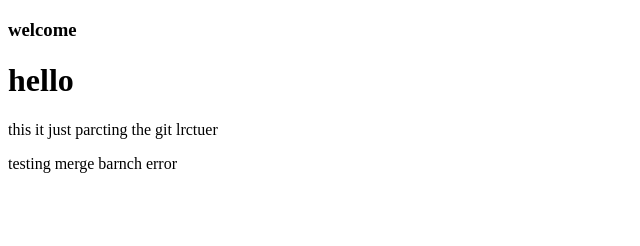
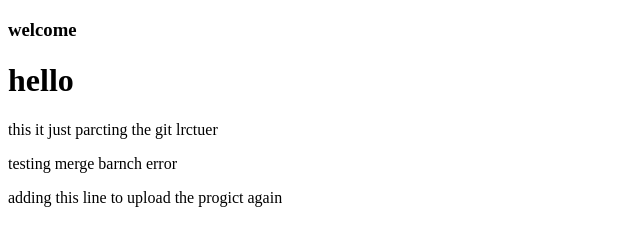
Before and after one commit to Saudalbadwani95/anothertech, a plain HTML site: page index.html in a window 1280 px wide. Shown: the whole page, without its empty margins (0-640 px from the left). Drawn offline with Linux system fonts and the light colour scheme.

Commit message:
adding new line

```diff
--- a/index.html
+++ b/index.html
@@ -8,6 +8,6 @@
  <h1>hello</h1>
  <p>this it just parcting the git lrctuer</p>
  <p>testing merge barnch error </p>
-
+ <p>adding this line to upload the progict again </p>
 </body>
 </html>
```
